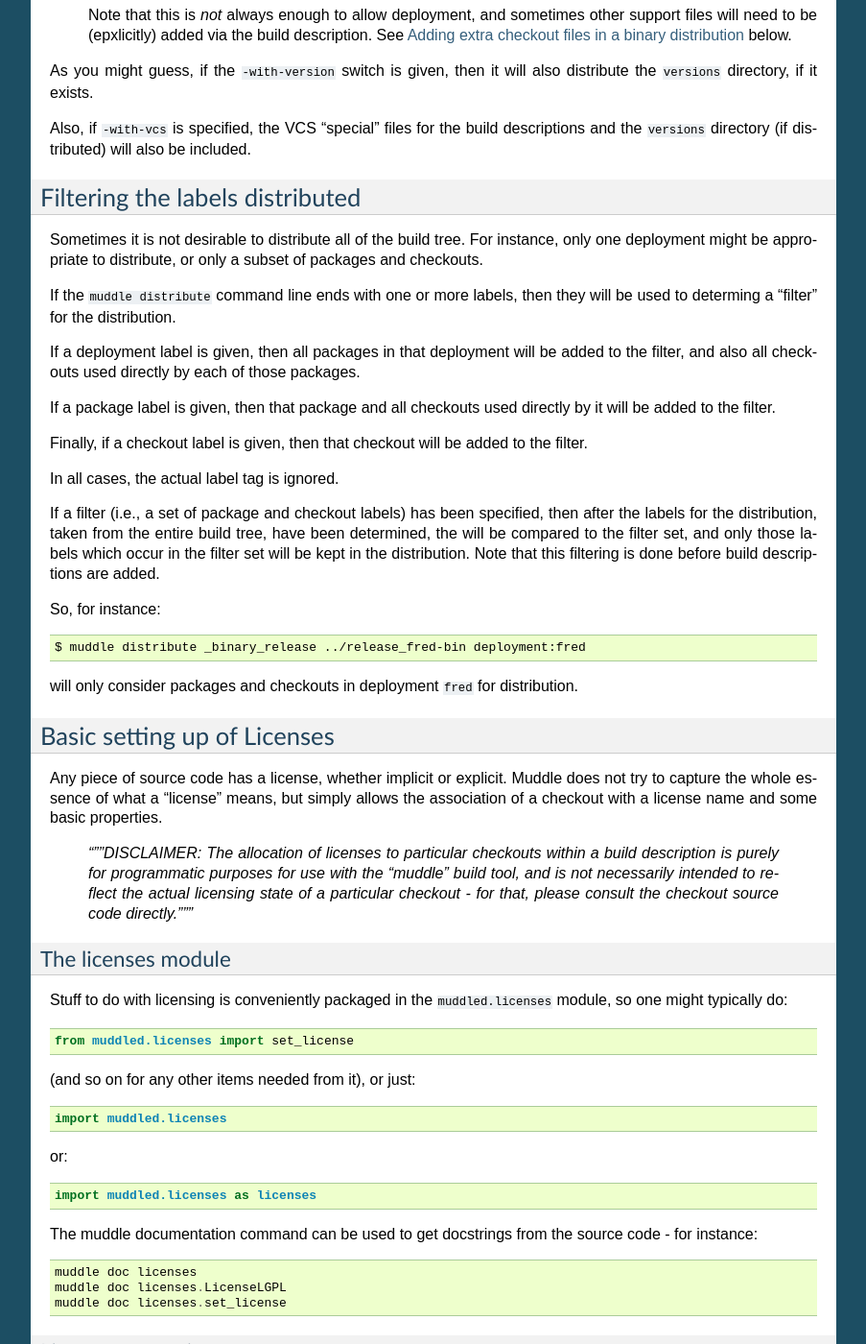
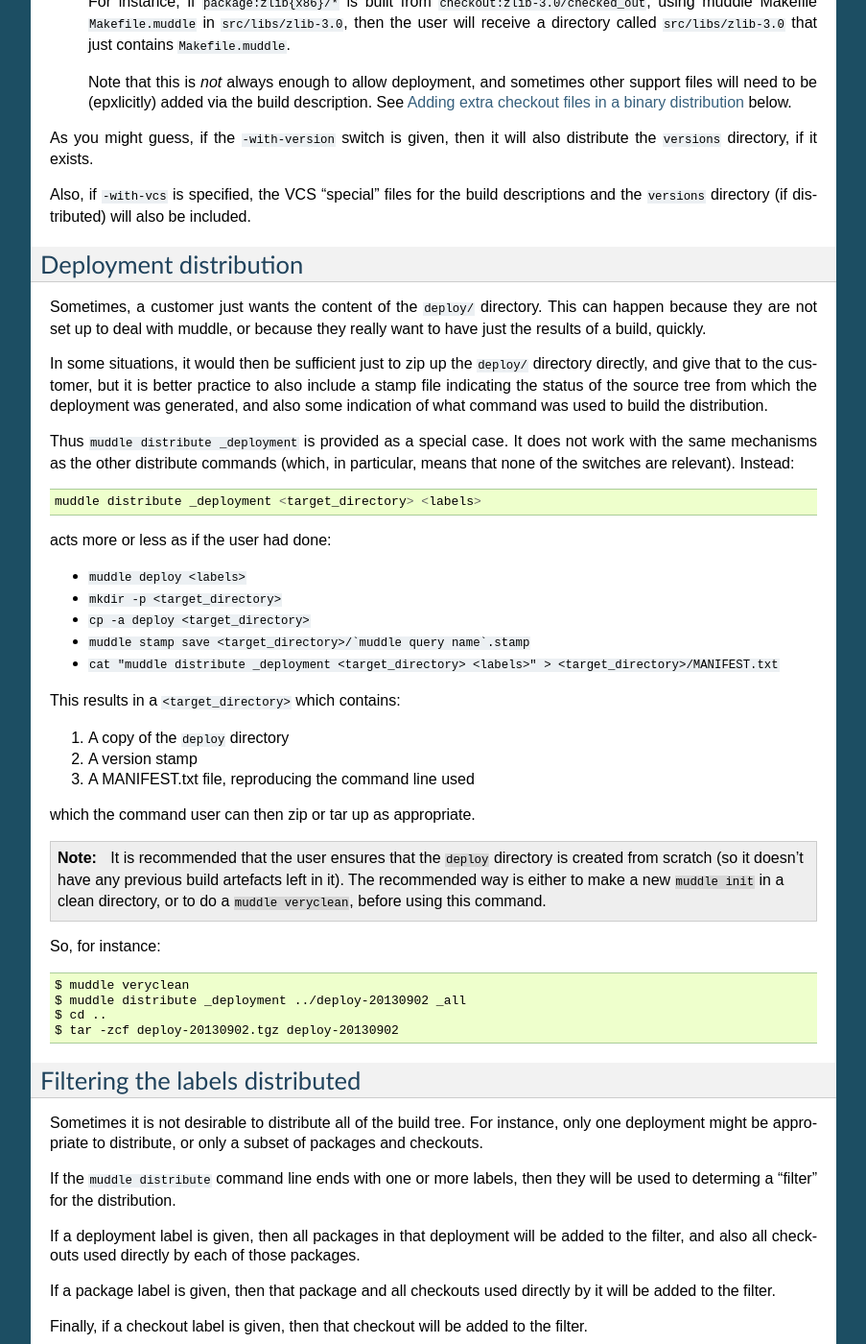
Before and after one commit to kynesim/muddle, a Sphinx documentation site: the page built from docs/distribute.txt, in a window 1280 px wide and 1400 px high, scrolled down 3846 px. Shown: the whole window at 96% size, without its empty margins (198-1101 px from the left). Built offline with Sphinx 7.4.7, drawn with Linux system fonts in a browser that asks for light colours; some of the changed text lies outside the part shown.

Commit message:
Fix issue 255: provide deployment distribution

```diff
--- a/docs/distribute.txt
+++ b/docs/distribute.txt
@@ -64,6 +64,12 @@ a manner that something useful can be built.
 .. warning:: The ``muddle distribute`` command is new, and the details
    of its operation, and especially of the ``-no-muddle-makefile`` and
    ``-copy-vcs`` switches, may change.
+
+.. note:: The ``muddle distribute _deployment`` command is bundled as part of
+   ``muddle distribute``, but works rather differently, and does not
+   distribute any part of the source tree. See `Deployment distribution`_
+   below.
+
 
 What is a distribution?
 =======================
@@ -238,6 +244,53 @@ also distribute the ``versions`` directory, if it exists.
 Also, if ``-with-vcs`` is specified, the VCS "special" files for the build
 descriptions and the ``versions`` directory (if distributed) will also be
 included.
+
+Deployment distribution
+=======================
+Sometimes, a customer just wants the content of the ``deploy/`` directory.
+This can happen because they are not set up to deal with muddle, or because
+they really want to have just the results of a build, quickly.
+
+In some situations, it would then be sufficient just to zip up the ``deploy/``
+directory directly, and give that to the customer, but it is better practice
+to also include a stamp file indicating the status of the source tree from
+which the deployment was generated, and also some indication of what command
+was used to build the distribution.
+
+Thus ``muddle distribute _deployment`` is provided as a special case. It does
+not work with the same mechanisms as the other distribute commands (which, in
+particular, means that none of the switches are relevant). Instead::
+
+  muddle distribute _deployment <target_directory> <labels>
+
+acts more or less as if the user had done:
+
+* ``muddle deploy <labels>``
+* ``mkdir -p <target_directory>``
+* ``cp -a deploy <target_directory>``
+* ``muddle stamp save <target_directory>/`muddle query name`.stamp``
+* ``cat "muddle distribute _deployment <target_directory> <labels>" > <target_directory>/MANIFEST.txt``
+
+This results in a ``<target_directory>`` which contains:
+
+1. A copy of the ``deploy`` directory
+2. A version stamp
+3. A MANIFEST.txt file, reproducing the command line used
+
+which the command user can then zip or tar up as appropriate.
+
+.. note:: It is recommended that the user ensures that the ``deploy``
+   directory is created from scratch (so it doesn't have any previous build
+   artefacts left in it). The recommended way is either to make a new ``muddle
+   init`` in a clean directory, or to do a ``muddle veryclean``, before using
+   this command.
+
+So, for instance::
+
+     $ muddle veryclean
+     $ muddle distribute _deployment ../deploy-20130902 _all
+     $ cd ..
+     $ tar -zcf deploy-20130902.tgz deploy-20130902
 
 Filtering the labels distributed
 ================================
```
Also changed, not shown: other parts of docs/distribute.txt (+0 -13 lines), 1 other file.
